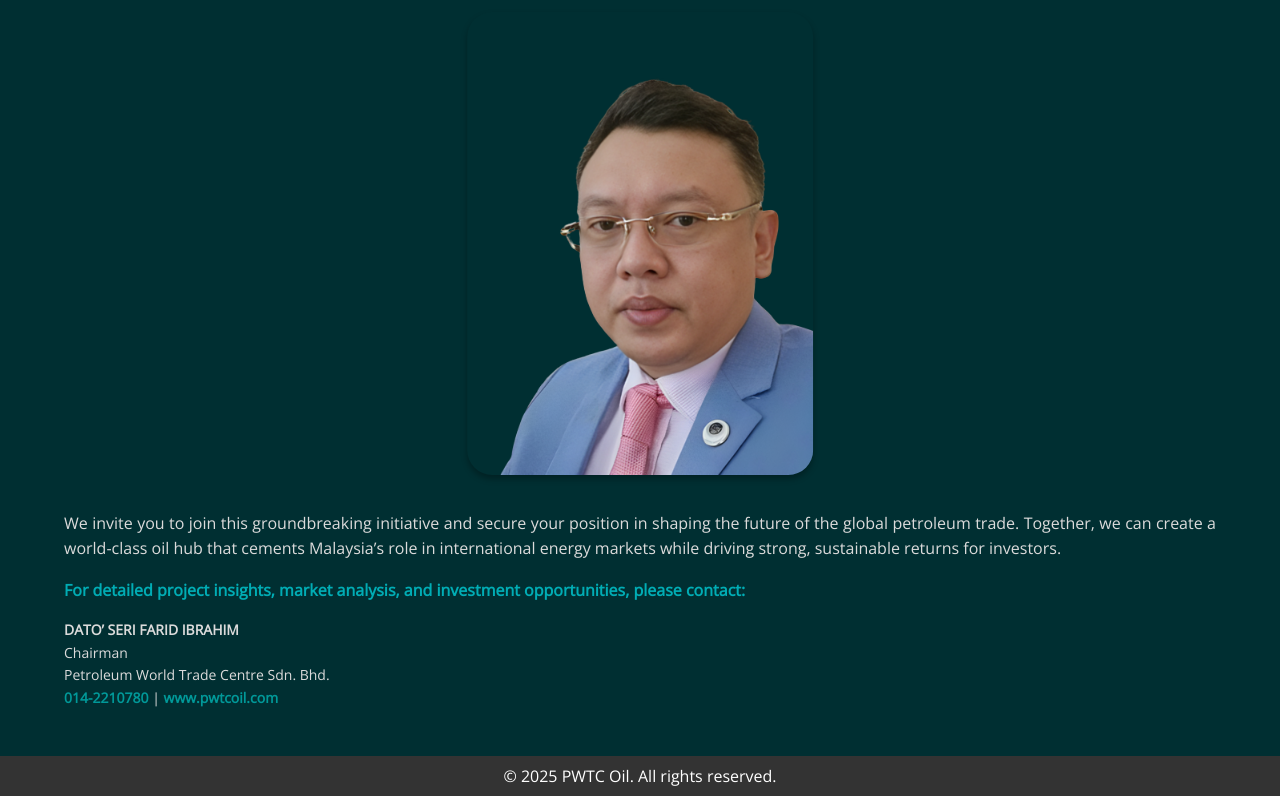
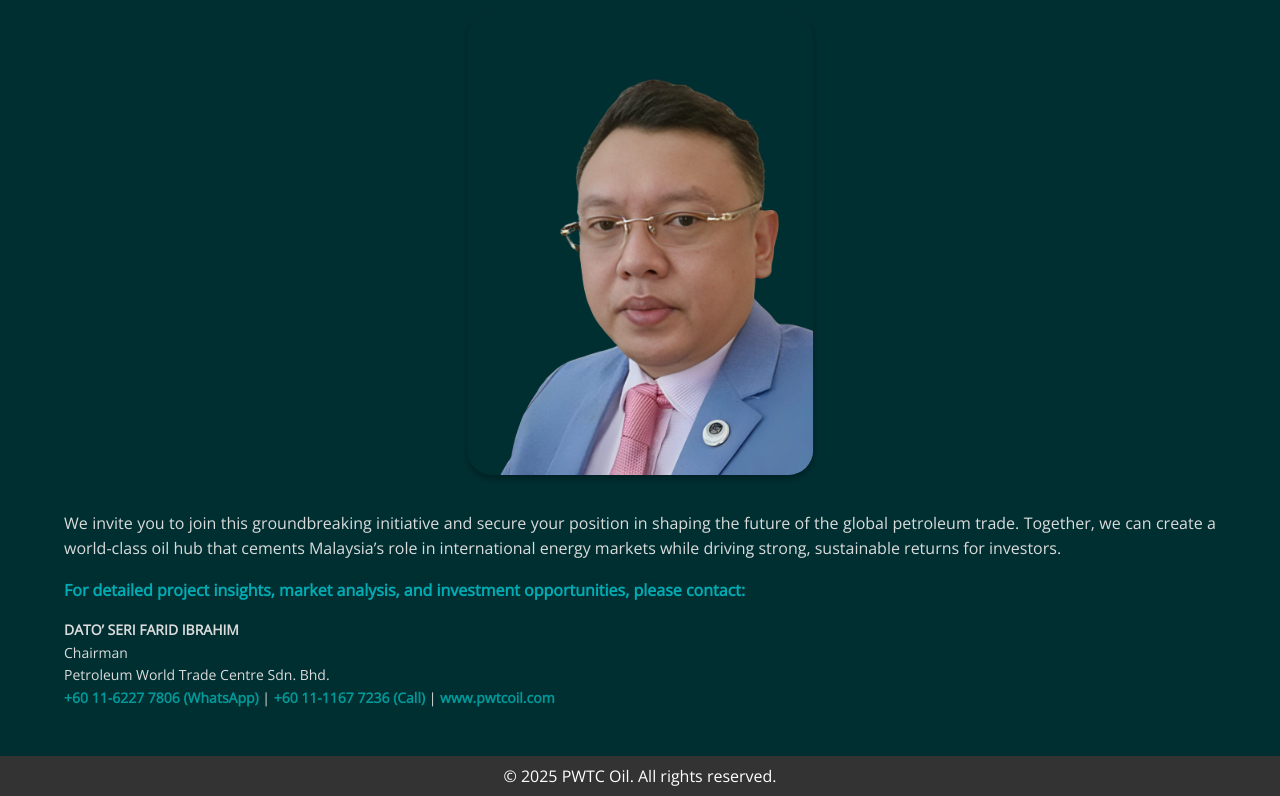
Before and after one commit to aikobuny/pwtcoil, a plain HTML site: page index.html in a window 1280 px wide. Shown: the part 6888-7684 px from the top of the page. Drawn offline with nearby package versions, Linux system fonts and the light colour scheme.

Commit message:
Update index.html
Contact

```diff
--- a/index.html
+++ b/index.html
@@ -315,7 +315,7 @@
                   <strong>DATO’ SERI FARID IBRAHIM</strong><br>
                   Chairman<br>
                   Petroleum World Trade Centre Sdn. Bhd.<br>
-                  <a href="tel:0142210780">014-2210780</a> | <a href="http://www.pwtcoil.com" target="_blank">www.pwtcoil.com</a>
+                  <a href="tel:601162277806">+60 11-6227 7806 (WhatsApp)</a> | <a href="tel:601111677236">+60 11-1167 7236 (Call)</a> | <a href="http://www.pwtcoil.com" target="_blank">www.pwtcoil.com</a>
               </p>
           </div>
       </div>
```
